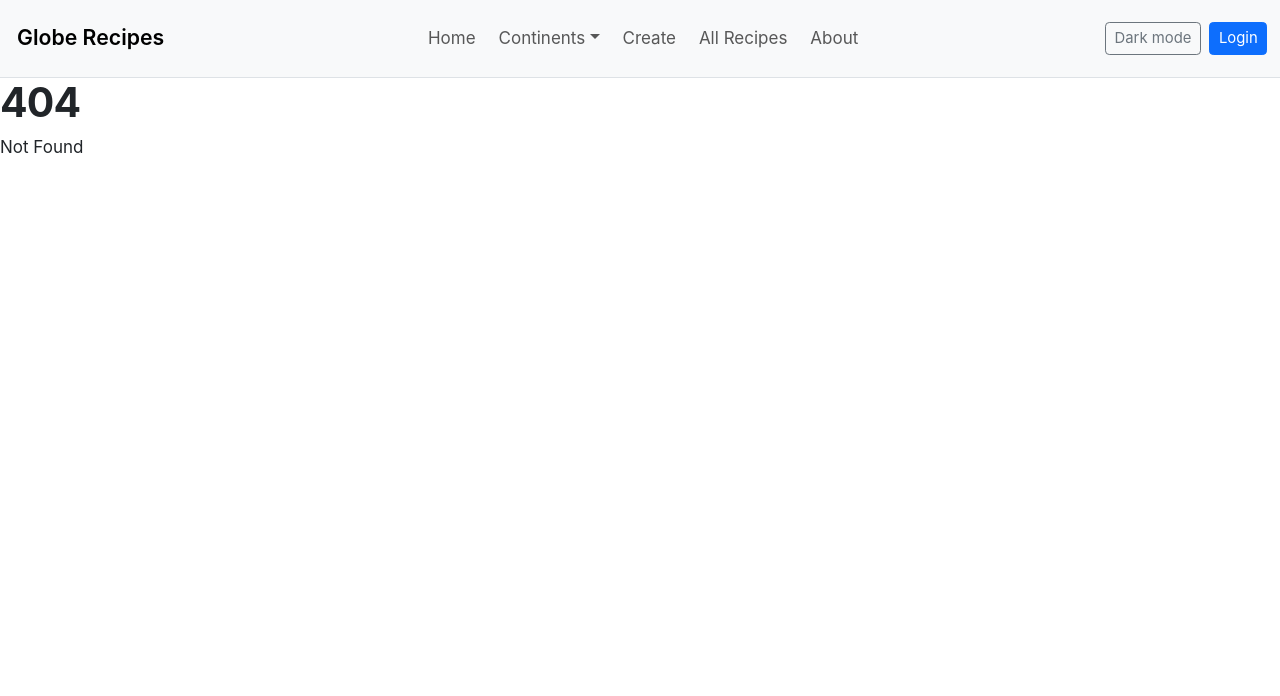
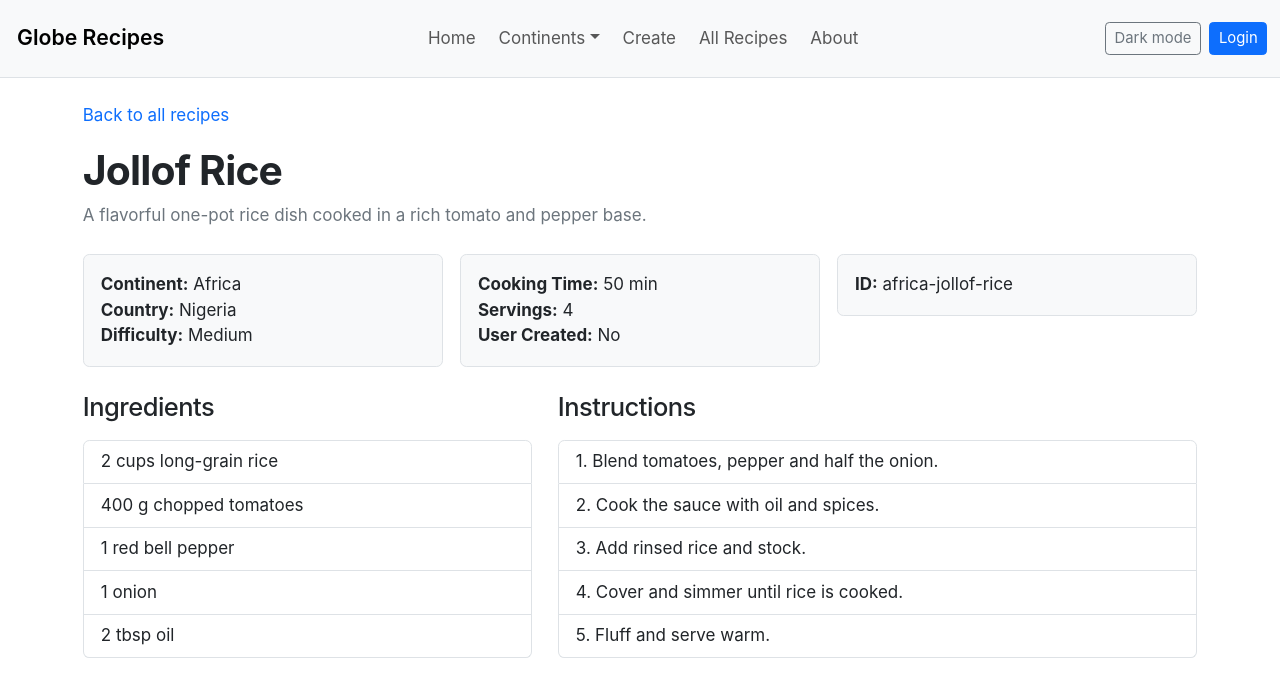
Before and after one commit to blobyT1/globe-recipes, a SvelteKit app: page /all-recipes/africa-jollof-rice in a window 1280 px wide. Before the commit this address had no page. Shown: the top 696 px of the page. Built offline with nearby package versions, Linux system fonts and the light colour scheme.

Commit message:
Add static recipe data and all-recipes detail pages

```diff
--- /dev/null
+++ b/src/routes/all-recipes/[id]/+page.server.js
@@ -0,0 +1,14 @@
+import { error } from '@sveltejs/kit';
+import { recipes } from '$lib/data/recipes.js';
+
+export async function load({ params }) {
+	const recipe = recipes.find((item) => item.id === params.id);
+
+	if (!recipe) {
+		throw error(404, 'Recipe not found');
+	}
+
+	return {
+		recipe
+	};
+}
--- /dev/null
+++ b/src/routes/all-recipes/[id]/+page.svelte
@@ -0,0 +1,53 @@
+<script>
+	let { data } = $props();
+</script>
+
+<section class="container py-4">
+	<div class="mb-3">
+		<a class="link-primary text-decoration-none" href="/all-recipes">Back to all recipes</a>
+	</div>
+
+	<h1 class="mb-2">{data.recipe.title}</h1>
+	<p class="text-secondary mb-4">{data.recipe.description}</p>
+
+	<div class="row g-3 mb-4">
+		<div class="col-md-4">
+			<div class="p-3 rounded border bg-body-tertiary">
+				<div><strong>Continent:</strong> {data.recipe.continent}</div>
+				<div><strong>Country:</strong> {data.recipe.country}</div>
+				<div class="text-capitalize"><strong>Difficulty:</strong> {data.recipe.difficulty}</div>
+			</div>
+		</div>
+		<div class="col-md-4">
+			<div class="p-3 rounded border bg-body-tertiary">
+				<div><strong>Cooking Time:</strong> {data.recipe.cookingTime} min</div>
+				<div><strong>Servings:</strong> {data.recipe.servings}</div>
+				<div><strong>User Created:</strong> {data.recipe.isUserCreated ? 'Yes' : 'No'}</div>
+			</div>
+		</div>
+		<div class="col-md-4">
+			<div class="p-3 rounded border bg-body-tertiary">
+				<div><strong>ID:</strong> {data.recipe.id}</div>
+			</div>
+		</div>
+	</div>
+
+	<div class="row g-4">
+		<div class="col-lg-5">
+			<h2 class="h4 mb-3">Ingredients</h2>
+			<ul class="list-group">
+				{#each data.recipe.ingredients as ingredient}
+					<li class="list-group-item">{ingredient}</li>
+				{/each}
+			</ul>
+		</div>
+		<div class="col-lg-7">
+			<h2 class="h4 mb-3">Instructions</h2>
+			<ol class="list-group list-group-numbered">
+				{#each data.recipe.instructions as step}
+					<li class="list-group-item">{step}</li>
+				{/each}
+			</ol>
+		</div>
+	</div>
+</section>
```
Also changed, not shown: src/routes/all-recipes/+page.server.js (added, +13 -0 lines), src/routes/all-recipes/+page.svelte (+33 -1 lines), src/lib/data/recipes.js (added).
